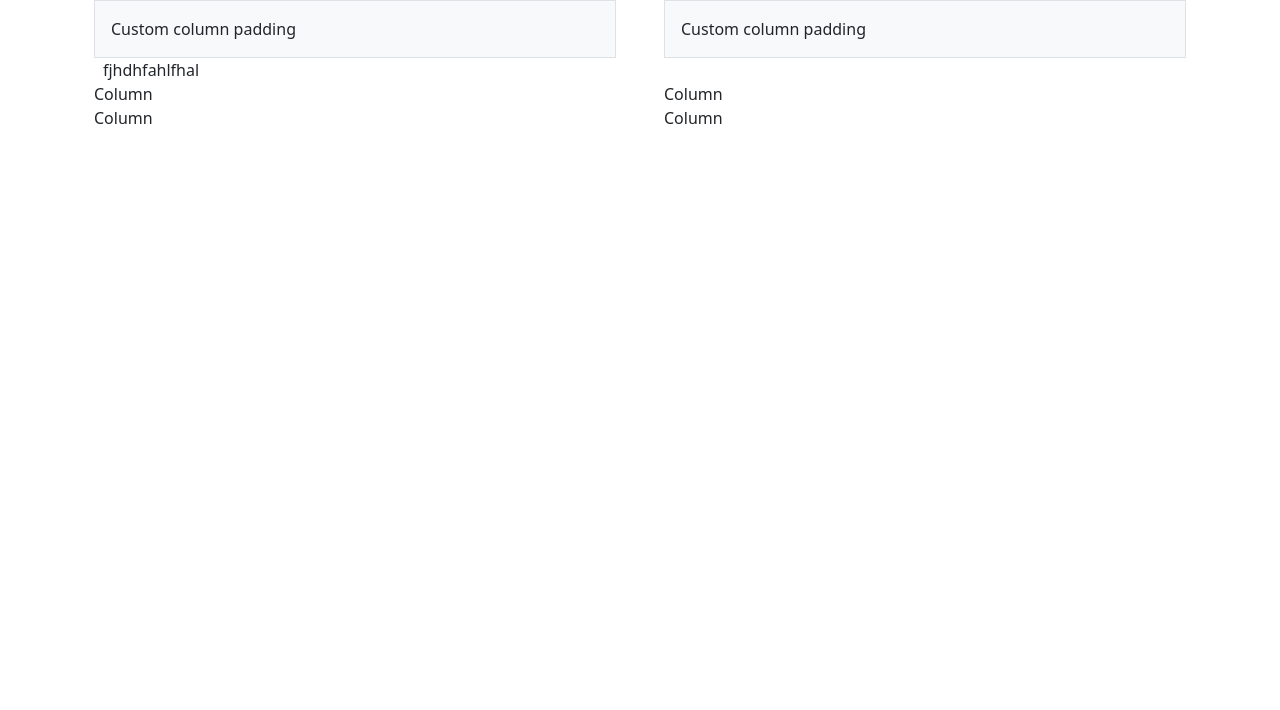
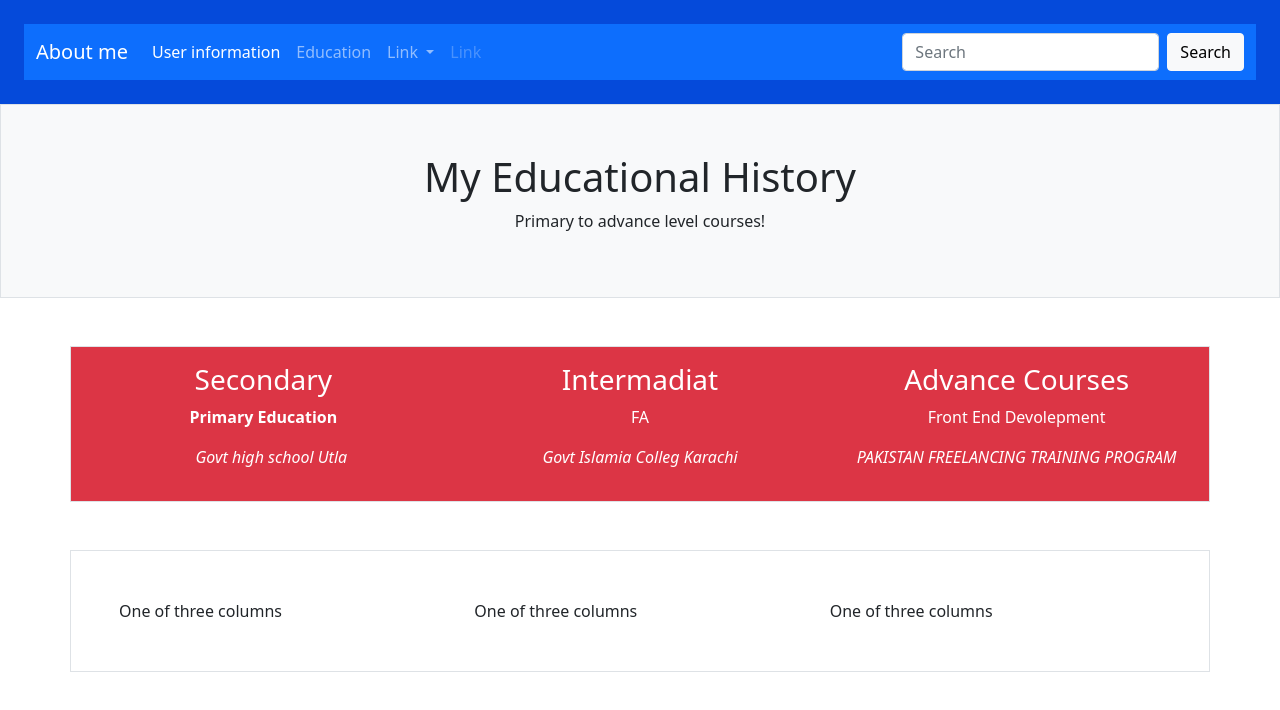
Before and after one commit to hanifatdev/pftpWork, a plain HTML site: page myEducation.html in a window 1280 px wide. Drawn offline with nearby package versions, Linux system fonts and the light colour scheme.

Commit message:
Nav Files have changed

```diff
--- /dev/null
+++ b/loadNav.js
@@ -0,0 +1,3 @@
+$(function(){
+    $("#navContent").load("topNav.html");
+  });
--- a/myEducation.html
+++ b/myEducation.html
@@ -3,81 +3,63 @@
     <head>
           <!--  CDON version of bootstrap -->
           <link href="https://cdn.jsdelivr.net/npm/bootstrap@5.1.3/dist/css/bootstrap.min.css" rel="stylesheet">
-          <!-- script src="https://cdn.jsdelivr.net/npm/bootstrap@5.1.3/dist/js/bootstrap.bundle.min.js"></script -->
+          <script src="https://cdn.jsdelivr.net/npm/bootstrap@5.1.3/dist/js/bootstrap.bundle.min.js"></script>
+
+          <script src="https://ajax.googleapis.com/ajax/libs/jquery/3.6.0/jquery.min.js"></script>
+          <script src="loadNav.js"></script>
 
     </head>
 
     <body>
 
-        <!-- nav class="navbar navbar-expand-lg navbar-dark bg-primary">
-            <div class="container-fluid">
-              <a class="navbar-brand" href="index.html">About me</a>
+        <div id="navContent" class="content-center p-4" style="background-color: #054ada;"></div>
 
-              <button class="navbar-toggler" type="button" data-bs-toggle="collapse" data-bs-target="#navbarScroll" aria-controls="navbarScroll" aria-expanded="false" aria-label="Toggle navigation">
-                <span class="navbar-toggler-icon"></span>
-              </button>
+          <div class="container-fluid  border p-5 bg-light text-dark text-center">
+            <h1>My Educational History</h1>
+            <p>Primary to advance level courses!</p>
+          </div>
 
-              <div class="collapse navbar-collapse" id="navbarScroll">
-                <ul class="navbar-nav me-auto my-2 my-lg-0 navbar-nav-scroll" style="--bs-scroll-height: 100px;">
+          <div class="container border p-3 my-5 bg-danger text-white text-center">
 
-                  <li class="nav-item">
-                    <a class="nav-link active" aria-current="page" href="#">User information</a>
-                  </li>
+            <div class="row">
+              <div class="col-sm-4">
+                <h3>Secondary</h3>
+                <p class="fw-bold">Primary Education</p>
+                <p class="fst-italic ps-3">Govt high school Utla</p>
+              </div>
 
-                  <li class="nav-item">
-                    <a class="nav-link" href="#s">Education</a>
-                  </li>
+              <div class="col-sm-4">
+                <h3>Intermadiat</h3>
+                <p>FA</p>
+                <p class="fst-italic">Govt Islamia Colleg Karachi</p>
+              </div>
 
-                  <li class="nav-item dropdown">
-                    <a class="nav-link dropdown-toggle" href="#" id="navbarScrollingDropdown" role="button" data-bs-toggle="dropdown" aria-expanded="false">
-                      Link
-                    </a>
-                    <ul class="dropdown-menu" aria-labelledby="navbarScrollingDropdown">
-                      <li><a class="dropdown-item" href="#">Action</a></li>
-                      <li><a class="dropdown-item" href="#">Another action</a></li>
-                      <li><hr class="dropdown-divider"></li>
-                      <li><a class="dropdown-item" href="#">Something else here</a></li>
-                    </ul>
-                  </li>
-                  <li class="nav-item">
-                    <a class="nav-link disabled">Link</a>
-                  </li>
-                </ul>
-                <form class="d-flex">
-                  <input class="form-control me-2" type="search" placeholder="Search" aria-label="Search">
-                  <button class="btn btn-light" type="submit">Search</button>
-                </form>
+              <div class="col-sm-4">
+                <h3>Advance Courses</h3>
+                <p>Front End Devolepment</p>
+                <p class="fst-italic">PAKISTAN FREELANCING TRAINING PROGRAM</p>
               </div>
-            </div>
-          </nav -->
 
-          <div class="container px-4">
-            <div class="row gx-5">
-              <div class="col">
-               <div class="p-3 border bg-light">Custom column padding</div>
-              </div>
-              <div class="col">
-                <div class="p-3 border bg-light">Custom column padding</div>
-              </div>
             </div>
           </div>
 
-          <div class="row text-center">
-            <div class="col-md-3">
-                    fjhdhfahlfhal
-            </div>
-       </div>
 
 
-       <div class="container px-4">
-        <div class="row gx-5">
-          <div class="col">Column</div>
-          <div class="col">Column</div>
-          <div class="w-100"></div>
-          <div class="col">Column</div>
-          <div class="col">Column</div>
-        </div>
-      </div>
+          <div class="container p-5 my-5 border">
+              <div class="row">
+                <div class="col align-self-start">
+                  One of three columns
+                </div>
+                <div class="col align-self-center">
+                  One of three columns
+                </div>
+                <div class="col align-self-end">
+                  One of three columns
+                </div>
+              </div>
+            </div>
+
+
 
     </body>
 </html>
--- /dev/null
+++ b/topNav.html
@@ -0,0 +1,41 @@
+<nav class="navbar navbar-expand-lg navbar-dark bg-primary w-95">
+<div class="container-fluid">
+    <a class="navbar-brand" href="index.html">About me</a>
+
+    <button class="navbar-toggler" type="button" data-bs-toggle="collapse" data-bs-target="#navbarScroll" aria-controls="navbarScroll" aria-expanded="false" aria-label="Toggle navigation">
+      <span class="navbar-toggler-icon"></span>
+    </button>
+
+    <div class="collapse navbar-collapse" id="navbarScroll">
+      <ul class="navbar-nav me-auto my-2 my-lg-0 navbar-nav-scroll" style="--bs-scroll-height: 100px;">
+
+        <li class="nav-item">
+          <a class="nav-link active" aria-current="page" href="#">User information</a>
+        </li>
+
+        <li class="nav-item">
+          <a class="nav-link" href="#">Education</a>
+        </li>
+
+        <li class="nav-item dropdown">
+          <a class="nav-link dropdown-toggle" href="#" id="navbarScrollingDropdown" role="button" data-bs-toggle="dropdown" aria-expanded="false">
+            Link
+          </a>
+          <ul class="dropdown-menu" aria-labelledby="navbarScrollingDropdown">
+            <li><a class="dropdown-item" href="#">Action</a></li>
+            <li><a class="dropdown-item" href="#">Another action</a></li>
+            <li><hr class="dropdown-divider"></li>
+            <li><a class="dropdown-item" href="#">Something else here</a></li>
+          </ul>
+        </li>
+        <li class="nav-item">
+          <a class="nav-link disabled">Link</a>
+        </li>
+      </ul>
+      <form class="d-flex">
+        <input class="form-control me-2" type="search" placeholder="Search" aria-label="Search">
+        <button class="btn btn-light" type="submit">Search</button>
+      </form>
+    </div>
+  </div>
+</nav>
```
